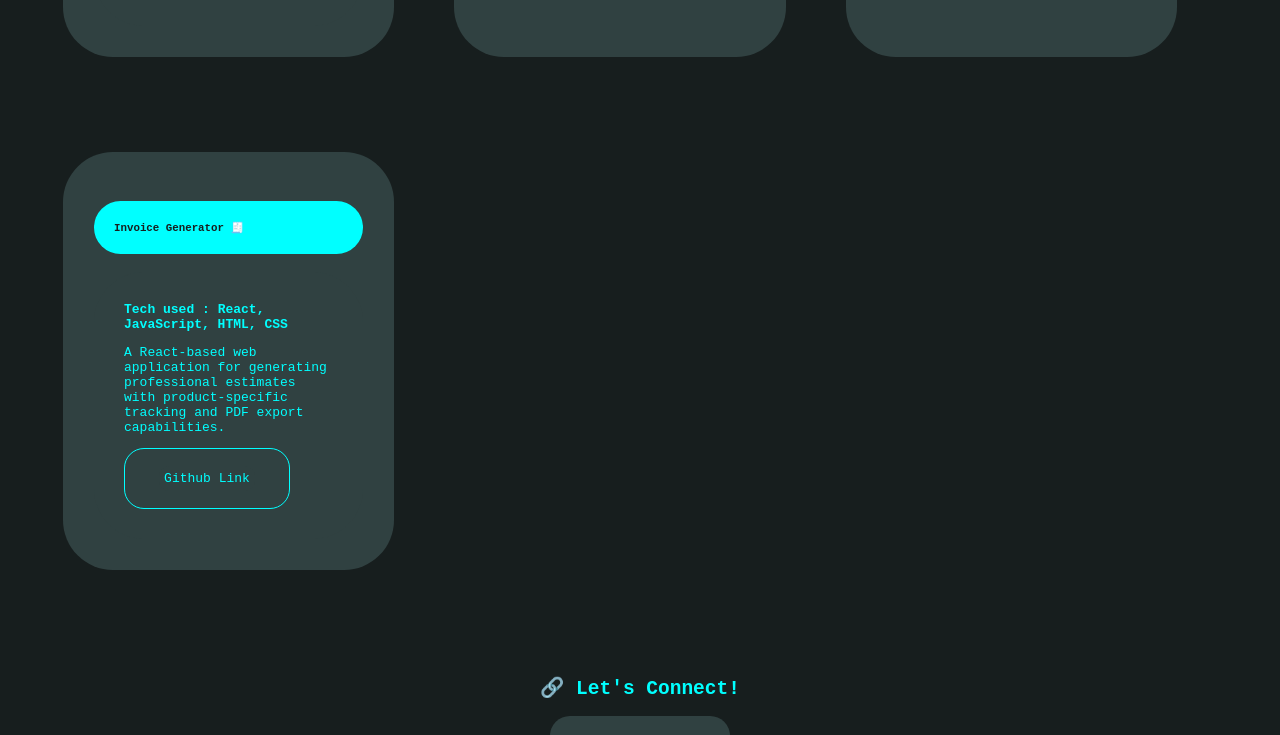
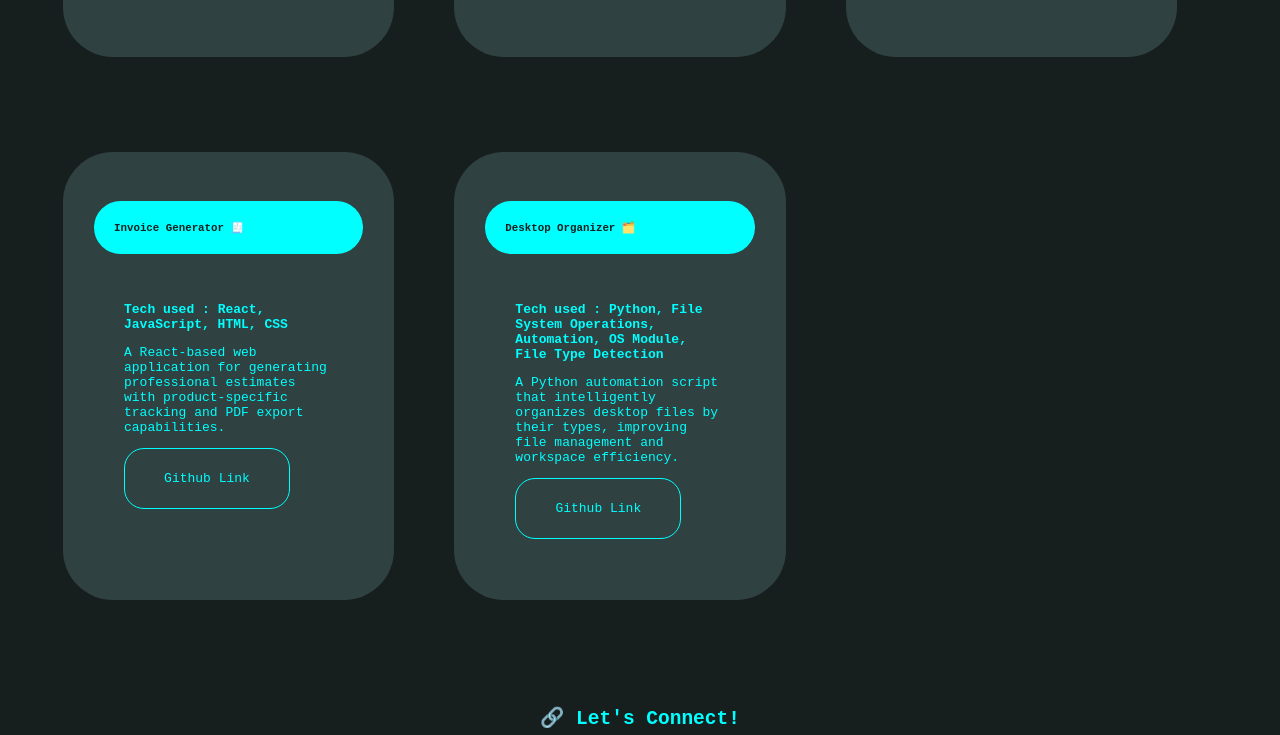
Before and after one commit to Tjindl/portfolio, a React (Vite) app: page / in a window 1280 px wide. Shown: the part 2570-3305 px from the top of the page. Built offline with nearby package versions, Linux system fonts and the light colour scheme.

Commit message:
Add Desktop Organizer project to portfolio
- Added Python desktop file organization script
- Included relevant Python tech stack and automation keywords
- Used file cabinet emoji for visual representation

```diff
--- a/src/Data.js
+++ b/src/Data.js
@@ -1,5 +1,3 @@
-
-
 const Data = [
     {
         name: "Sports rental app ⚽️",
@@ -43,6 +41,12 @@ const Data = [
         link: "https://github.com/Tjindl/invoice-generator",
         description: "A React-based web application for generating professional estimates with product-specific tracking and PDF export capabilities.",
         tech: "React, JavaScript, HTML, CSS"
+    },
+    {
+        name: "Desktop Organizer 🗂️",
+        link: "#",
+        description: "A Python automation script that intelligently organizes desktop files by their types, improving file management and workspace efficiency.",
+        tech: "Python, File System Operations, Automation, OS Module, File Type Detection"
     }
 ];
 
```
